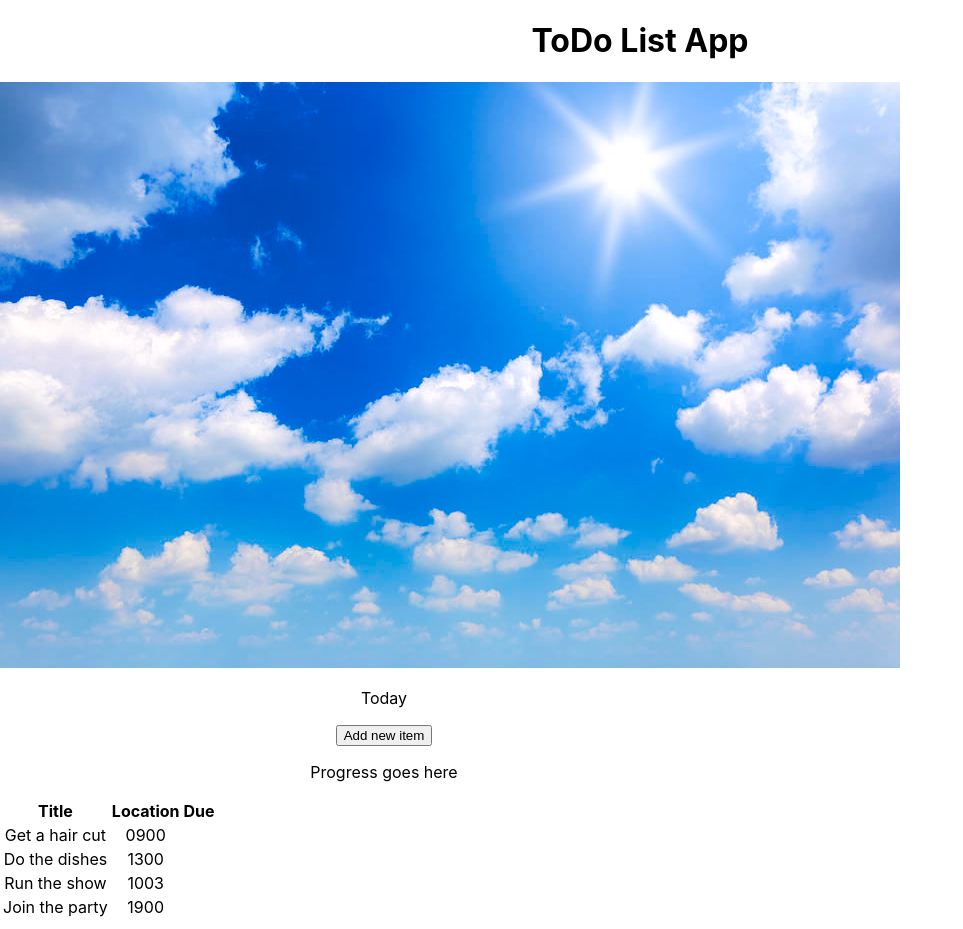
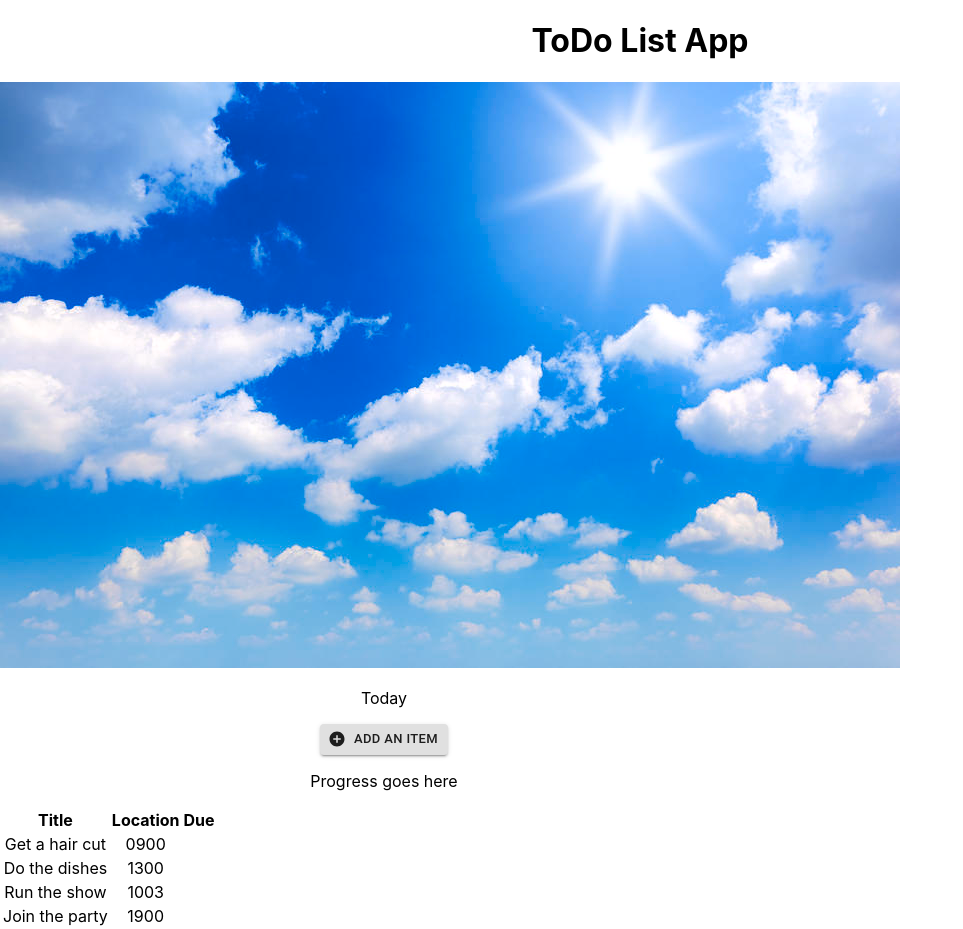
Before and after one commit to indisaurusrex/todo-react, a React (Create React App) app: page / in a window 1280 px wide. Shown: the whole page, without its empty margins (0-963 px from the left). Built offline with nearby package versions, Linux system fonts and the light colour scheme.

Commit message:
Change button to use material UI button and icon for adding new item

```diff
--- a/package.json
+++ b/package.json
@@ -4,6 +4,7 @@
   "private": true,
   "dependencies": {
     "@material-ui/core": "^4.11.4",
+    "@material-ui/icons": "^4.11.2",
     "@testing-library/jest-dom": "^5.11.4",
     "@testing-library/react": "^11.1.0",
     "@testing-library/user-event": "^12.1.10",
--- a/src/App.js
+++ b/src/App.js
@@ -1,6 +1,9 @@
 import "./App.css";
 import React from "react";
 import sun from './sunandclouds.jpeg';
+import Button from '@material-ui/core/Button';
+import AddCircleIcon from '@material-ui/icons/AddCircle';
+
 
 let todos = [
   {"title": "Get a hair cut", "location": "hair dressers", "dueTime": "0900", "dueDate": "31052021", "done": true},
@@ -44,7 +47,14 @@ class Date extends React.Component {
 class AddNewTodo extends React.Component {
   render() {
     return (
-      <button>Add new item</button>
+      <Button
+        variant="contained"
+        color="white"
+        size="small"
+        startIcon={<AddCircleIcon />}
+      >
+        Add an item
+      </Button>
     )
   }
 }
```
Also changed, not shown: 1 other file (tests, documents, lock files or other folders).
